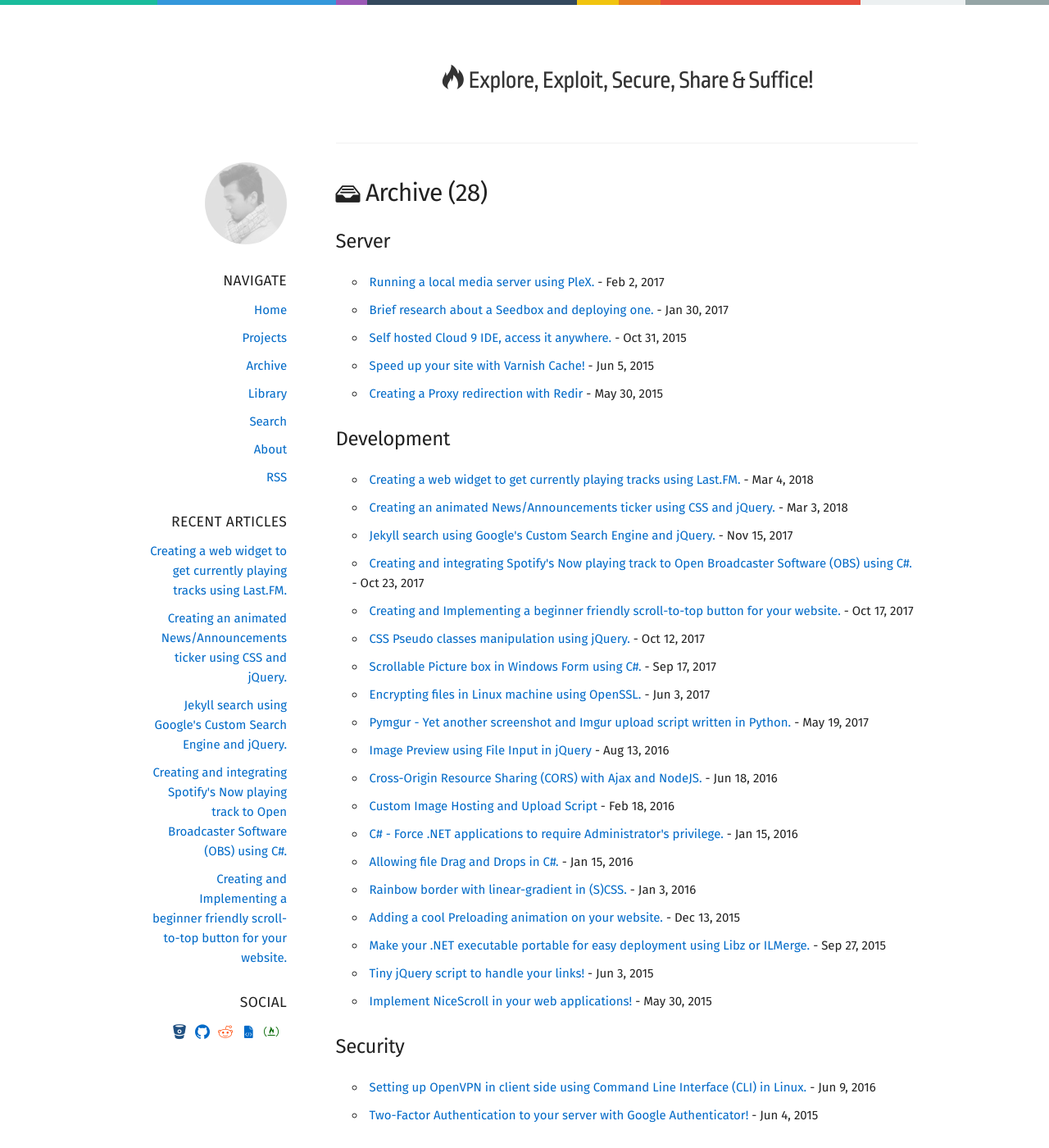
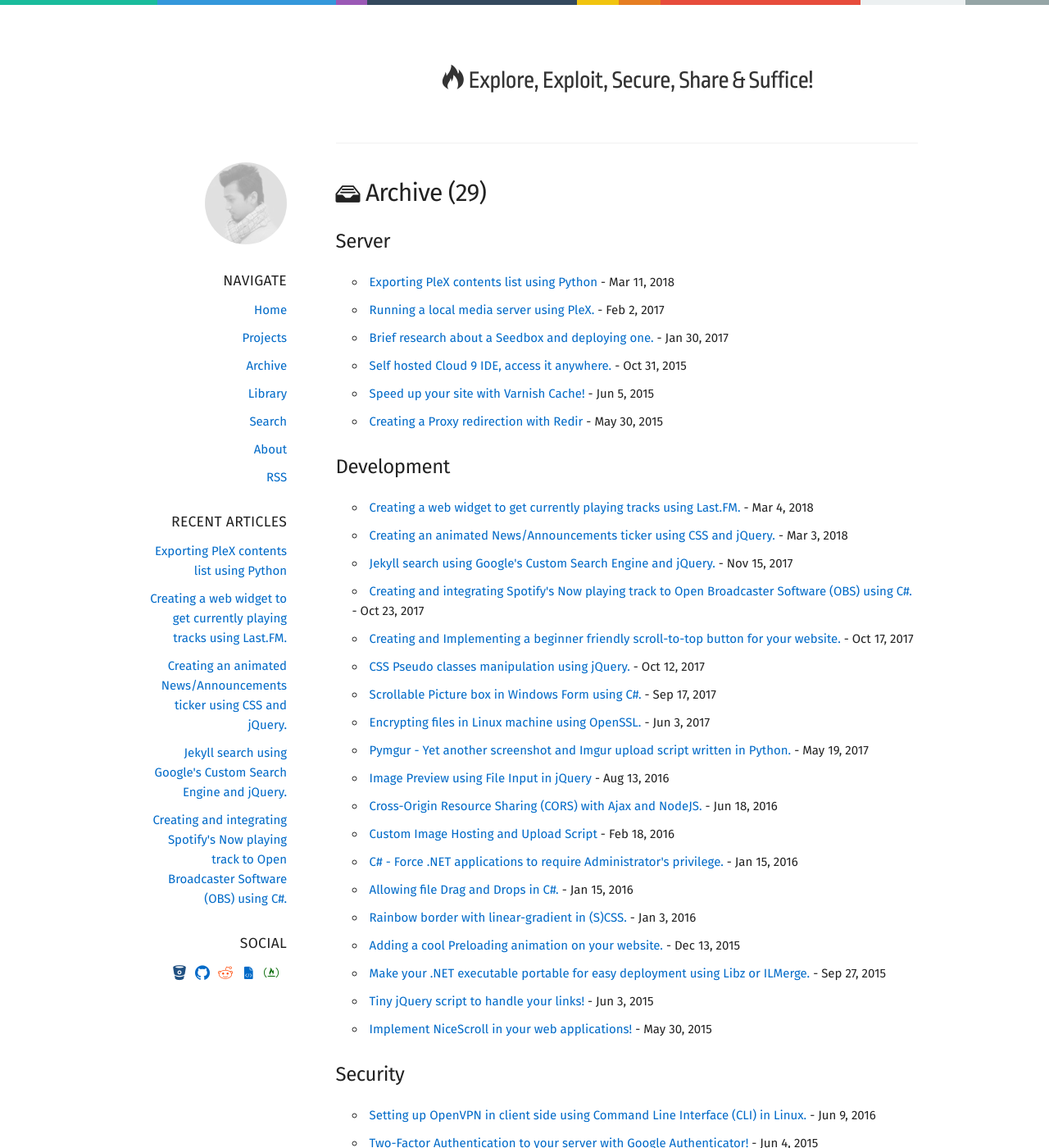
Before and after one commit to intern0t/personal-blog, a Jekyll site: the page built from archive.md, in a window 1280 px wide and 1400 px high. Shown: the whole window at 82% size. Built offline with Jekyll 4.4.1, drawn with Linux system fonts in a browser that asks for light colours; nearby versions of some CDN libraries; some web fonts are replaced.

Commit message:
New Post (PLEX Library Title Export)

```diff
--- /dev/null
+++ b/_posts/2018-03-11-exporting-plex-contents-list-using-python.md
@@ -0,0 +1,87 @@
+---
+layout: post
+title: "Exporting PleX contents list using Python"
+author: Prashant Shrestha
+date: 2018-03-11 10:12:22 -400
+categories: server
+tags: python server plex movies tv-shows list export xml remote local parse
+---
+
+[![Image](https://i.imgur.com/taHEu7m.png)](https://i.imgur.com/taHEu7m.png "PlexList.txt Range output"){:data-rel="lightcase"}
+
+It didn't quite start out with my friends and family members asking me what movies or genre of movies I watch but more with a slab of XML content thrown at me when I mistyped my Plex URL in the browser. The difference can easily be noticed, even today, on Plex version `1.12.0.4829-*`.
+
+I run my Plex server in a static local IP, `192.168.1.111:32400`, and I came across this absolutely ridiculous slab of `XML` content when I forgot to append `/web` after `:32400` because the actual Plex Web URL format would be `192.168.1.111:32400/web`.
+<!--excerpt-->
+The slab of XML content is provided below, or you could head to your Plex URL and remove the `/web` parameter to check it out yourself.
+
+{% highlight xml %}
+<MediaContainer ..>
+    <Directory count="1" key="activities" title="activities" content="1"/>
+    <Directory count="1" key="butler" title="butler" content="1"/>
+    <Directory count="1" key="channels" title="channels" content="1"/>
+    <Directory count="1" key="clients" title="clients" content="1"/>
+    <Directory count="1" key="diagnostics" title="diagnostics" content="1"/>
+    <Directory count="1" key="hubs" title="hubs" content="1"/>
+    <Directory count="1" key="library" title="library"/>
+    <Directory count="3" key="livetv" title="livetv"/>
+    <Directory count="3" key="media" title="media"/>
+    <Directory count="1" key="neighborhood" title="neighborhood"/>
+    <Directory count="1" key="playQueues" title="playQueues"/>
+    <Directory count="1" key="player" title="player" content="1"/>
+    <Directory count="1" key="playlists" title="playlists" content="1"/>
+    <Directory count="1" key="resources" title="resources" content="1"/>
+    <Directory count="1" key="search" title="search" content="1"/>
+    <Directory count="1" key="server" title="server"/>
+    <Directory count="1" key="servers" title="servers"/>
+    <Directory count="1" key="statistics" title="statistics"/>
+    <Directory count="1" key="system" title="system"/>
+    <Directory count="1" key="transcode" title="transcode"/>
+    <Directory count="1" key="updater" title="updater"/>
+    <Directory count="1" key="video" title="video"/>
+</MediaContainer>
+{% endhighlight %}
+
+I am unsure why Plex haven't implemented the **Export** option for a library of any sort yet but it could be that I am unaware of its existence. Out of all these `Directory` nodes, `library`, `servers`, and `statistics` piqued my interest therefore I started browsing through them and noticed `library` node consists of three different sub-nodes, `sections`, `recentlyAdded`, `onDeck`. Out of these **3** nodes, `sections` node holds what we need.
+
+{% highlight xml %}
+<MediaContainer ..>
+	<Directory key="sections" title="Library Sections"/>
+	<Directory key="recentlyAdded" title="Recently Added Content"/>
+	<Directory key="onDeck" title="On Deck Content"/>
+</MediaContainer>
+{% endhighlight %}
+
+Browsing `sections` node gave me more nodes, basically contains an **identification** for my libraries, notice the attribute `id` in `Location` node.
+
+{% highlight xml %}
+<MediaContainer ..>
+	<Directory ..>
+	<Location id="2" path="/home/plexserv/Multimedia/Movies"/>
+	</Directory>
+</MediaContainer>
+{% endhighlight %}
+
+If we navigate to `192.168.1.111:32400/library/sections/2`, we are thrown with more slab of XML, sorting/categorized options by the looks of it. The title attribute in these nodes makes it clear that we need the `Directory` node with attribute `key="all"` is all we need to create a list of movies that we have in our library. Verify it by navigating to that directory/node, `192.168.1.111:32400/library/sections/2/all` and viola, there we have it, dumps and dumps of items we have in the library with `id` **2**.
+
+Now we are left with a lots of XML entries, we could share this with our friends but they would probably discard it because finding the title of each entry is quite painful as it varies in length and not always in the same position as the previous entries.
+
+I made use of Python because it has a built-in module for XML parsing called `xml.etree.ElementTree` which is enough for us to parse our Plex Library's sections and create a formatted list for us to share with others. The script is quite short as we used a built-in module provided by Python, available in both `3.*` and `2.*` versions.
+
+{% highlight python %}
+import xml.etree.ElementTree as ET
+import urllib2
+
+urlHandle = urllib2.urlopen("http://192.168.1.111:32400/library/sections/2/all")
+tree = ET.parse(urlHandle)
+root = tree.getroot()
+
+f = open('PlexList.txt', 'w')
+
+for child in root.iter('Video'):
+    f.write(child.attrib['title'] + "\n")
+{% endhighlight %}
+
+.. and there we have it, we used `urllib` module to get the `plexlist.xml` file from the provided URL, initialized and read through each `Video` node in our XML and retrieved our movie title and saved it to `PlexList.txt` for proper identification of files. I could definitely write and extend the crucial and informative contents that we wish to extract from our XML but for now, movie titles should do the job.
+
+That's about it, easy as pie!
```
Also changed, not shown: _posts/2018-03-03-creating-an-animated-news-or-announcements-ticker-using-css-and-jquery.md (+1 -1 lines).
